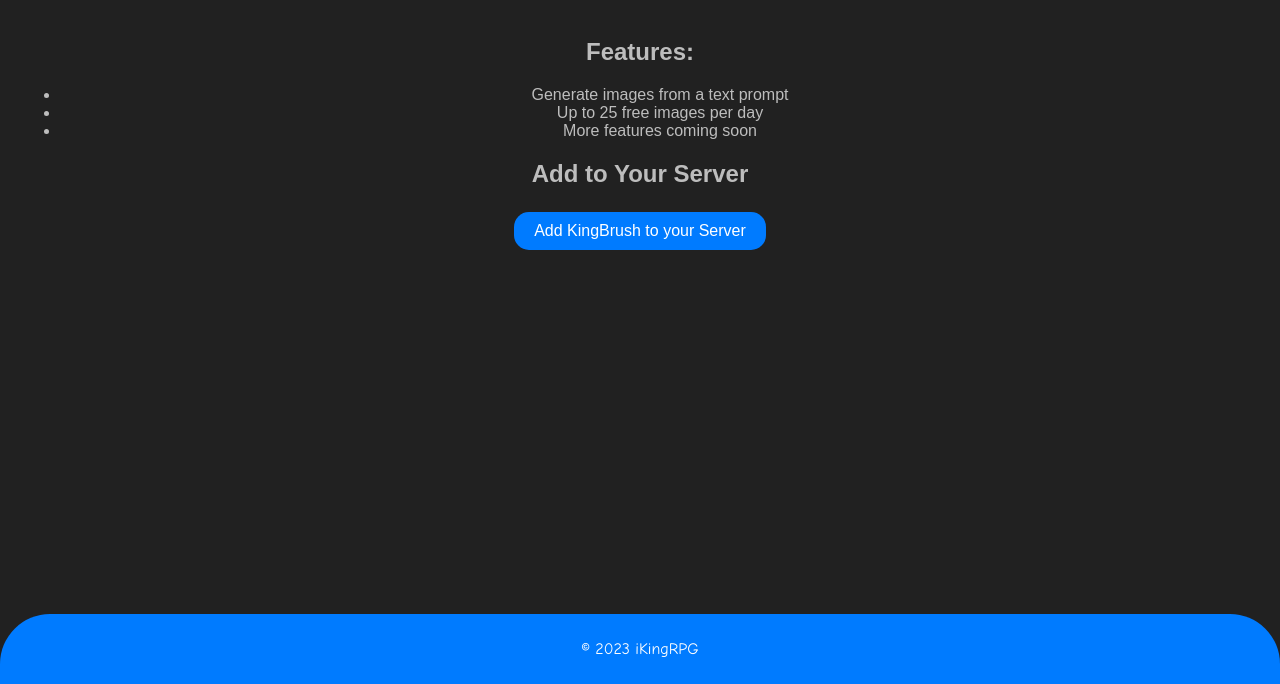
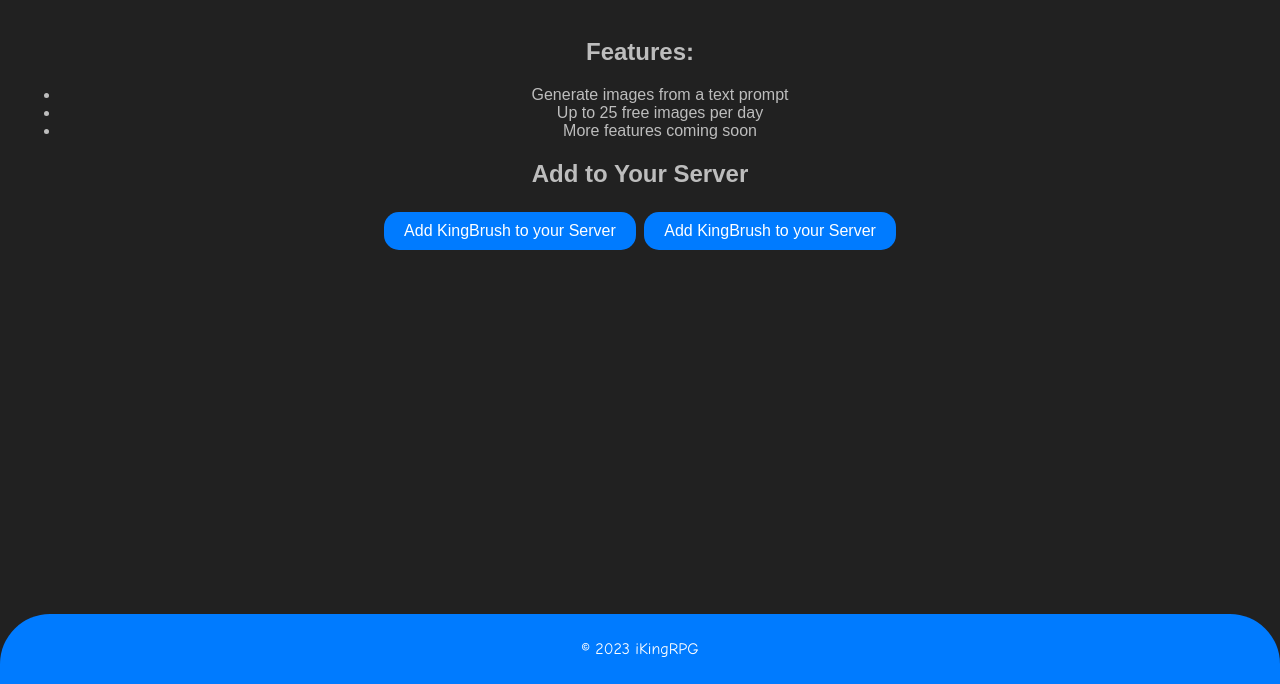
Before and after one commit to RGTD-Ventures/KingBrush-site, a plain HTML site: page index.html in a window 1280 px wide. Shown: the part 116-800 px from the top of the page. Drawn offline with Linux system fonts and the light colour scheme.

Commit message:
Update index.html

```diff
--- a/index.html
+++ b/index.html
@@ -24,6 +24,7 @@
     <section>
       <h2>Add to Your Server</h2>
       <button>Add KingBrush to your Server</button>
+      <button onclick="location.href='https://discord.com/api/oauth2/authorize?client_id=1119558716191166476&permissions=35841&scope=bot';">Add KingBrush to your Server</button>
     </section>
   </main>
   <footer>
```
